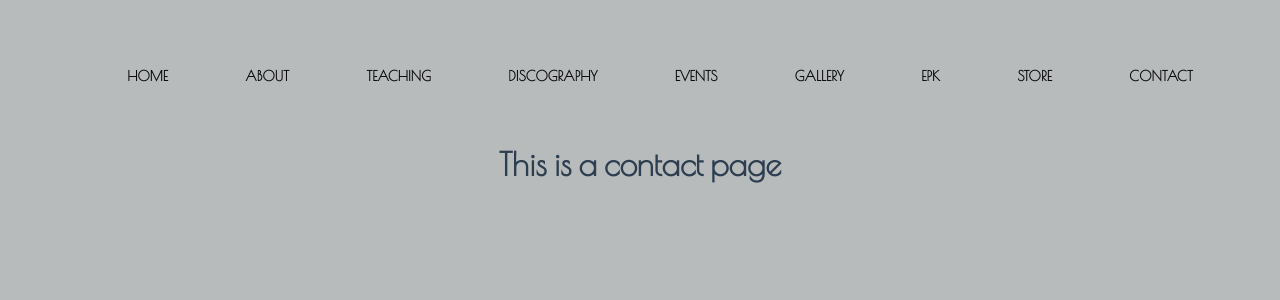
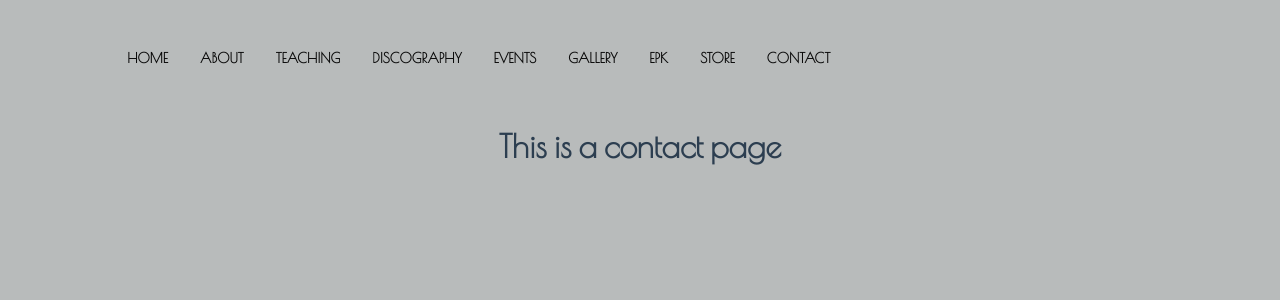
Before and after one commit to kobac44/THE-TUBBS, a Vue app: page /epk in a window 1280 px wide. Shown: the top 300 px of the page. Built offline with nearby package versions, Linux system fonts and the light colour scheme.

Commit message:
fixed the ESlint and the unavailabenetwork issue, commented out the kit.fontawesome, prohibiting the front page burger display

```diff
--- a/public/index.html
+++ b/public/index.html
@@ -6,7 +6,7 @@
     <meta name="viewport" content="width=device-width,initial-scale=1.0">
     <link rel="icon" href="<%= BASE_URL %>favicon.ico">
     <title><%= htmlWebpackPlugin.options.title %></title>
-    <script src="https://kit.fontawesome.com/cfcf0d3f14.js" crossorigin="anonymous"></script>
+    <!-- <script src="https://kit.fontawesome.com/cfcf0d3f14.js" crossorigin="anonymous"></script> -->
   </head>
   <body>
     <noscript>
--- a/src/components/Navigation.vue
+++ b/src/components/Navigation.vue
@@ -86,7 +86,8 @@ export default {
 <style scoped>
 
 nav {
-    position: relative;
+    display: flex;
+    flex-direction: row;
     padding: 12px 0;
     transition: .5s ease all;
     width: 90%;
@@ -95,6 +96,8 @@ nav {
         max-width: 1140px;
     }
 }
+
+
 
 ul,
 .link{
@@ -126,7 +129,7 @@ li {
     display: flex;
     align-items: center;
     flex: 1;
-    justify-content: space-between;
+    justify-content: flex-start;
 }
 
 .icon {
@@ -176,7 +179,7 @@ li {
     transform: translateX(0);
 }
 
-.scrolledNav {
+.scrolled-nav {
     background-color: #000;
     box-shadow: 0 4px 6px -1  rgba(0, 0, 0 , 0.1), 0 2px 4px -1px  rgba(0, 0, 0, 0.06);
 }
--- a/src/main.js
+++ b/src/main.js
@@ -4,7 +4,8 @@ import router from './router'
 import { library } from '@fortawesome/fontawesome-svg-core';
 import { FontAwesomeIcon } from '@fortawesome/vue-fontawesome';
 import { fas } from '@fortawesome/free-solid-svg-icons';
+import { fab } from '@fortawesome/free-brands-svg-icons';
 
-library.add(fas);
+library.add(fas, fab);
 
 createApp(App).use(router).component("fa", FontAwesomeIcon).mount('#app')
--- /dev/null
+++ b/vue.config.js
@@ -0,0 +1,7 @@
+module.exports = {
+    lintOnSave: false,
+        devServer: {
+          host: "localhost"
+        }
+
+}
```
Also changed, not shown: package.json (+5 -4 lines), src/views/Home.vue (+1 -1 lines), 1 other file (tests, documents, lock files or other folders).
